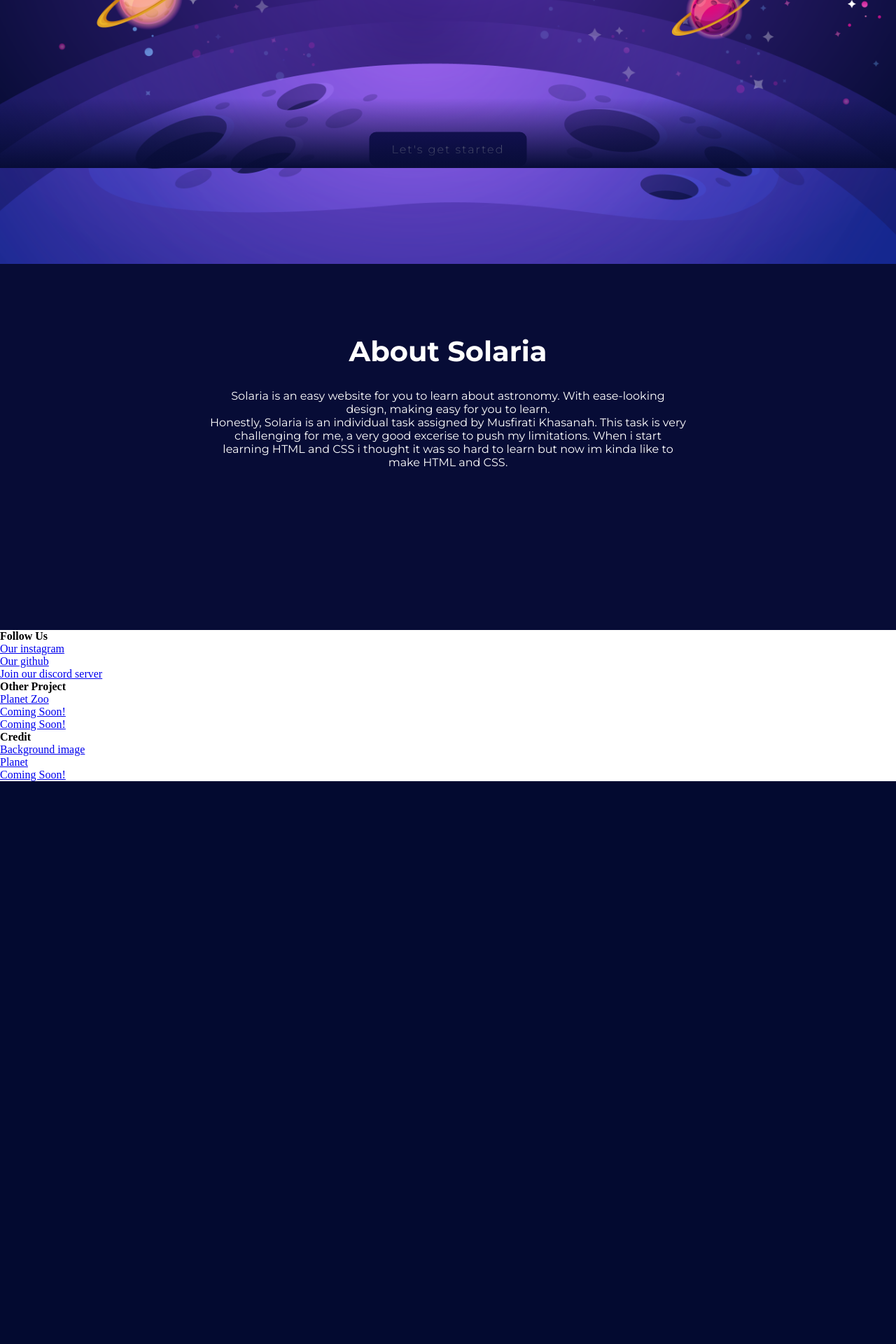
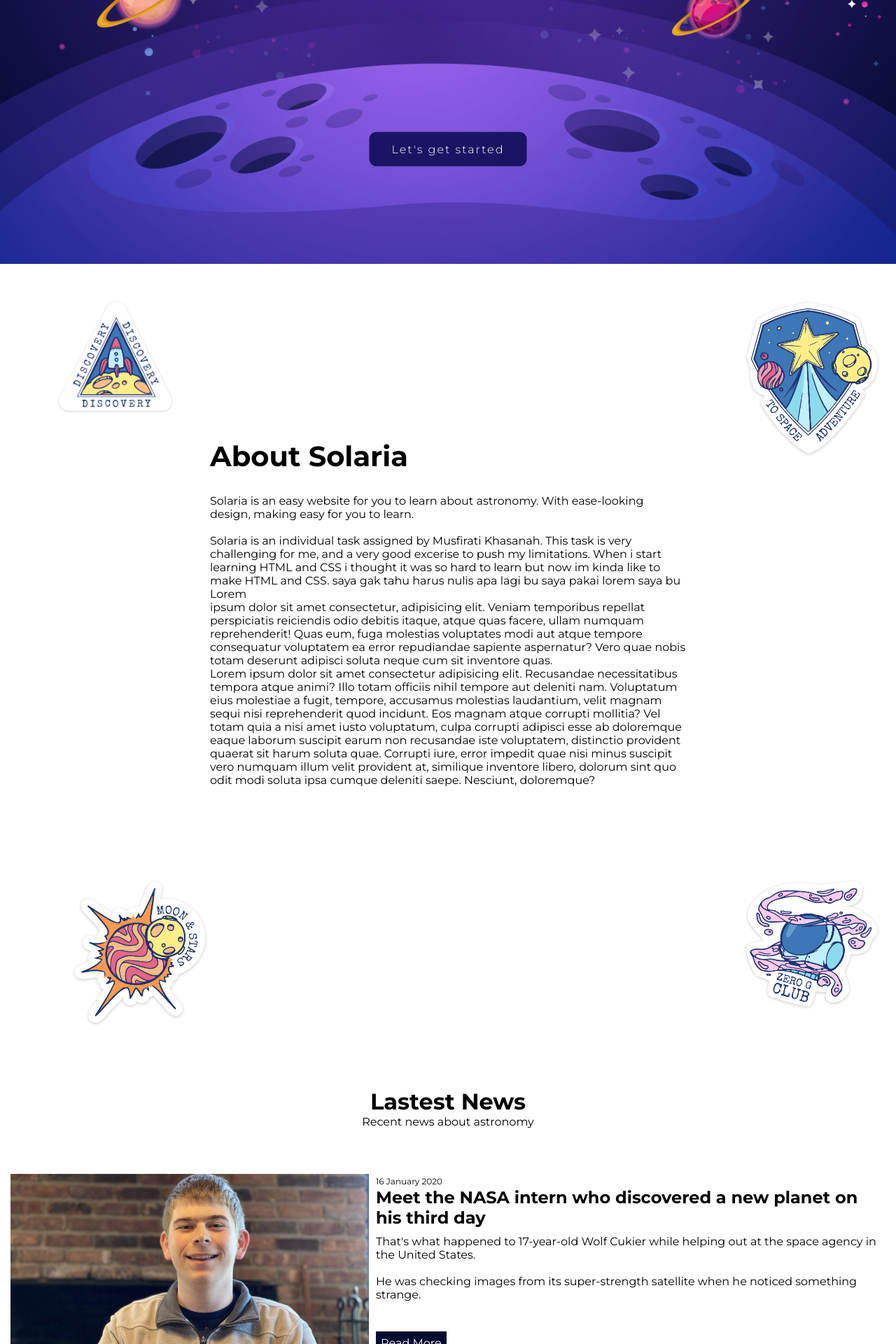
Before and after one commit to FatwaArya/Solaria, a PHP site: page / in a window 1280 px wide. Shown: the part 560-2480 px from the top of the page at 70% size. Before the commit the page ends 1676 px from the top, so only its background shows below. Run offline with PHP 8.4, Linux system fonts and the light colour scheme.

Commit message:
blog and contact

```diff
--- a/Index.html
+++ b/Index.html
@@ -11,17 +11,17 @@
     <!-- Header -->
     <div Class ="header">
         <div class="bg-img">
-            <div class="navbar">
+            <div class="navbar" id="navbar">
             <ul class="nav-link">
                  <a href="#">Home</a>
-                 <a href="#">About</a>
-               <a href="#">Blog</a>
+                 <a href="#about">About</a>
                <a href="#">Contact</a>
+               <a href="#blog">Blog</a>
             </ul>
         </div>
         <div class="centered-text">
             <div class="solaria">
-                 <h1>SOLARIA</h1>
+                 <h1>SOLARIA!</h1>
                  <h1 style="color: #fff">LEARN ABOUT OUR SOLAR SYSTEM</h1>
             <p>An educational website dedicated for those who want to learn.
                 <br>Learn about our solar system and much more.
@@ -43,22 +43,124 @@
 
 
 <!-- about -->
-    <div class="about-container">
+    <div class="about-container" id="about">
+                <div class="sticker1">
+                        <img src="media/4x/space.png" alt="">
+                    </div>
+
+                <div class="sticker2">
+
+                    <img src="media/4x/Asset 5@4x.png" alt="">
+                  </div>
+
+
+
+              <div class="text">
                   <h1>About Solaria</h1>
                     <p>Solaria is an easy website for you to learn about astronomy.
                 With ease-looking design, making easy for you to learn.
                 <br>
-            Honestly, Solaria is an individual task assigned by Musfirati Khasanah.
-            This task is very challenging for me, a very good excerise to push my limitations.
+                <br>
+                Solaria is an individual task assigned by Musfirati Khasanah.
+                This task is very challenging for me, and a very good excerise to push my limitations.
                 When i start learning HTML and CSS i thought it was so hard to learn but now im kinda like to make HTML and CSS.
+                saya gak tahu harus nulis apa lagi bu saya pakai lorem saya bu Lorem
+                <br>
+                ipsum dolor sit amet consectetur, adipisicing elit. Veniam temporibus repellat perspiciatis reiciendis odio debitis itaque, atque quas facere, ullam numquam reprehenderit! Quas eum, fuga molestias voluptates modi aut atque tempore consequatur voluptatem ea error repudiandae sapiente aspernatur? Vero quae nobis totam deserunt adipisci soluta neque cum sit inventore quas.
+                <br>
+                Lorem ipsum dolor sit amet consectetur adipisicing elit. Recusandae necessitatibus tempora atque animi? Illo totam officiis nihil tempore aut deleniti nam. Voluptatum eius molestiae a fugit, tempore, accusamus molestias laudantium, velit magnam sequi nisi reprehenderit quod incidunt. Eos magnam atque corrupti mollitia? Vel totam quia a nisi amet iusto voluptatum, culpa corrupti adipisci esse ab doloremque eaque laborum suscipit earum non recusandae iste voluptatem, distinctio provident quaerat sit harum soluta quae. Corrupti iure, error impedit quae nisi minus suscipit vero numquam illum velit provident at, similique inventore libero, dolorum sint quo odit modi soluta ipsa cumque deleniti saepe. Nesciunt, doloremque?
                     </p>
+
+                </div>
+                <div class="sticker3">
+                    <img src="media/4x/zero g.png" alt="">
 
 
                 </div>
+                <div class="sticker4">
+                    <img src="media/4x/Asset 3@4x.png" alt="">
+
+
+                </div>
+        </div>
+
+
+    <!-- Blog -->
+    <div class="blog" >
+        <div class="blog-container">
+            <div class="title" id="blog">
+                <h1>Lastest News</h1>
+                <p>Recent news about astronomy</p>
+            </div>
+            <div class="blog-content">
+                <div class="blog-item">
+                    <div class="blog-img">
+                        <img src="media/_110524417_wolfnasa.jpg" alt="" width="512" height="288">
+                    </div>
+                    <div class="blog-text">
+                        <span>16 January 2020</span>
+                        <h2>Meet the NASA intern who discovered a new planet on his third day</h2>
+                        <p>That's what happened to 17-year-old Wolf Cukier while helping out at the space agency in the United States.
+                            <br>
+                            <br>
+                            He was checking images from its super-strength satellite when he noticed something strange.
+                        </p>
+                        <a  href="https://www.bbc.com/news/newsbeat-51122019">Read More</a>
+                    </div>
+                </div>
+
+                <div class="blog-item">
+                    <div class="blog-img">
+                        <img src="media/_110524417_wolfnasa.jpg" width="512" height="288">
+                    </div>
+                    <div class="blog-text">
+                        <span>16 January 2020</span>
+                        <h2>Meet the NASA intern who discovered a new planet on his third day</h2>
+                        <p>That's what happened to 17-year-old Wolf Cukier while helping out at the space agency in the United States.
+                            <br>
+                            <br>
+                            He was checking images from its super-strength satellite when he noticed something strange.
+                        </p>
+                        <a href="https://www.bbc.com/news/newsbeat-51122019">Read More</a>
+                    </div>
+                </div>
+
+                <div class="blog-item">
+                    <div class="blog-img">
+                        <img src="media/_110524417_wolfnasa.jpg"alt="" width="512" height="288">
+                    </div>
+                    <div class="blog-text">
+                        <span>16 January 2020</span>
+                        <h2>Meet the NASA intern who discovered a new planet on his third day</h2>
+                        <p>That's what happened to 17-year-old Wolf Cukier while helping out at the space agency in the United States.
+                            <br>
+                            <br>
+                            He was checking images from its super-strength satellite when he noticed something strange.
+                            <br>
+                            It turned out to be a new planet, 1,300 light years away from Earth. News just confirmed by NASA.
+                        </p>
+                        <a href="https://www.bbc.com/news/newsbeat-51122019">Read More</a>
+                    </div>
+                </div>
+
+
+
+
+
+            </div>
+
+
+
+        </div>
+
+
+    </div>
+
 <!-- contact/footer -->
     <div class="footer-container">
         <div class="footer-col">
             <h4>Follow Us</h4>
+            <hr>
             <ul>
                 <li><a href="https://www.instagram.com/sosrobahu_/?hl=en">Our instagram</a></li>
                 <li><a href="https://github.com/FatwaArya">Our github</a></li>
@@ -68,6 +170,7 @@
 
         <div class="footer-col">
             <h4>Other Project</h4>
+            <hr>
             <ul>
                 <li><a href="#">Planet Zoo</a></li>
                 <li><a href="#">Coming Soon!</a></li>
@@ -77,14 +180,16 @@
 
         <div class="footer-col">
             <h4>Credit</h4>
+            <hr>
             <ul>
-                <li><a href="#">Background image</a></li>
+                <li><a href="http://www.freepik.com">Background image / coolvector</a></li>
                 <li><a href="#">Planet</a></li>
-                <li><a href="#">Coming Soon!</a></li>
+                <li><a href="http://www.freepik.com">Stickers</a></li>
+                <li><a href="https://www.bbc.com/news/newsbeat-51122019">News</a></li>
             </ul>
         </div>
 
 
-    </div>
+   <script src="app.js"></script>
 </body>
 </html>
--- a/index.css
+++ b/index.css
@@ -9,6 +9,8 @@
 *{
     margin: 0;
     padding: 0;
+    scroll-behavior: smooth;
+    box-sizing: border-box;
 }
 
 .bg-img{
@@ -21,22 +23,26 @@
 
 }
 
-.bg-img::before{
+/* .bg-img::before{
     content: "";
     position: absolute;
     bottom: 0;
     width: 100%;
-    height: 100px;
+    height: 50px;
     background: linear-gradient(to top, #070C36,transparent);
     z-index: 1000;
-}
+} */
 .navbar{
     padding-top: 60px;
     display: flex;
     justify-content: center;
+}
+.navbar solid {
+    background-color: #490D40;
+    transition: background-color 1s ease 0s;
+    box-shadow: 0 0 4px grey;
 
-}
-
+      }
 .nav-link a{
     font-family: "Montserrat",sans-serif;
     font-weight: 400;
@@ -105,26 +111,153 @@ background-color: #36307e;
 }
 /* about */
 .about-container{
+    padding: 100px;
+    padding-top: 50px;
+
+}
+.text{
     font-family: "Montserrat",sans-serif;
 
-    text-align: center;
-  padding-top: 100px;
-  padding-bottom:200px;
-  padding-left:300px;
-  padding-right:300px;
 
-  position: relative;
-  background:#070C36;
+    padding: 200px;
+    padding-bottom: 100px;
 
+
+  /* background:   #070C36; */
+  /* background: white; */
+}
+.sticker1 img{
+    left:80px;
+
+   position: absolute;
+    width: 200px;
+   padding-right: 30px;
+}
+.sticker2 img{
+    right:20px;
+
+   position: absolute;
+    width: 200px;
 }
 
+.sticker3 img{
+  right:20px;
+   position: absolute;
+    width: 200px;
+
+  ;
+}
+.sticker4 img{
+    position: absolute;
+    float: left;
+    width: 200px;
+}
 .about-container h1{
+
     font-size: 2.5em;
     margin-bottom: 30px;
-    color: #fff;
+    color: rgb(0, 0, 0);
+    clear: left;
 }
 .about-container p{
     font-size:1em;
     margin-bottom: 30px;
+    color: rgb(0, 0, 0);
+    clear: left;
+}
+
+/* blog */
+
+.title{
+    font-family: "Montserrat",sans-serif;
+    text-align: center;
+    padding-bottom: 50px;
+
+}
+.blog{
+    padding-top:200px;
+    padding-bottom: 200px;
+}
+.blog-item {
+   display:flex;
+   padding: 15px;
+  justify-content: center;
+}
+.blog-text{
+    font-family: "Montserrat",sans-serif;
+    padding-left: 10px;
+
+}
+.blog-text span{
+    font-weight: 400;
+    font-size:12px;
+}
+.blog-text span ,h2{
+    padding-bottom: 10px;
+}
+.blog-text p{
+    padding-bottom: 50px;
+}
+.blog-text a{
+    background-color: #020A2E;
     color: #fff;
+    text-decoration: none;
+    cursor: pointer;
+    padding: 7px;
 }
+
+
+
+/* overlay try */
+
+/* footer */
+.footer-container{
+    display:flex;
+    background-color:#020A2E;
+    justify-content: space-evenly;
+    padding: 100px;
+}
+.footer-col{
+    font-family: "Montserrat",sans-serif;
+    color: #fff;
+
+}
+.footer-col li,a{
+    text-decoration: none;
+    color: #fff;
+    list-style: none;
+    padding-top: 5px;
+}
+.footer-col ul{
+    padding-top: 10px;
+
+}
+.footer-col hr{
+    width: 154px;
+}
+.footer-col a:hover{
+    color: #6f4acc;
+
+}
+/* media quries */
+
+
+@media (max-width: 941px) {
+    .blog-text span{
+        font-weight: 400;
+        font-size:12px;
+    }
+    .blog-text span ,h2{
+        padding-bottom: 10px;
+    }
+    .blog-text p{
+        padding-bottom: 13px;
+    }
+    .blog-text a{
+        background-color: #020A2E;;
+        color: #fff;
+        text-decoration: none;
+        cursor: pointer;
+        padding: 7px;
+    }
+  }
```
Also changed, not shown: app.js (added), media/4x/Asset 3@4x.png (added), media/4x/Asset 4@4x.png (added), media/4x/Asset 5@4x.png (added), media/4x/space.png (added), media/4x/zero g.png (added), media/TWVc9Q6YnxGXvRHyT7MPHH-970-80.jpg (added), media/_110524417_wolfnasa.jpg (added), media/hubble-captures-a-spar.jpg (added), media/planet/4x/Asset 10@4x.png (added), media/planet/4x/Asset 3@4x.png (added), media/planet/4x/Asset 4@4x.png (added), media/planet/4x/Asset 5@4x.png (added), media/planet/4x/Asset 6@4x.png (added), 4 more files. Lines whose indentation alone changed are shown as unchanged.
